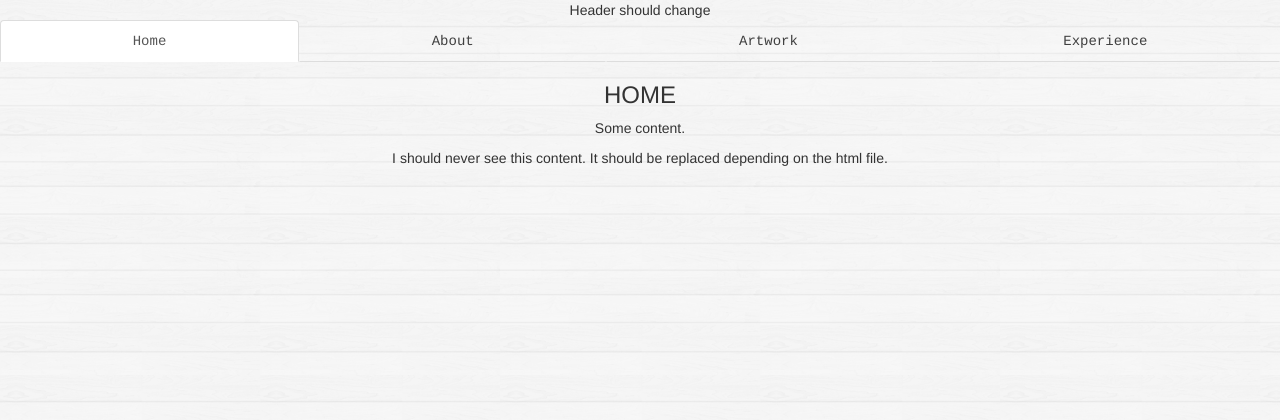
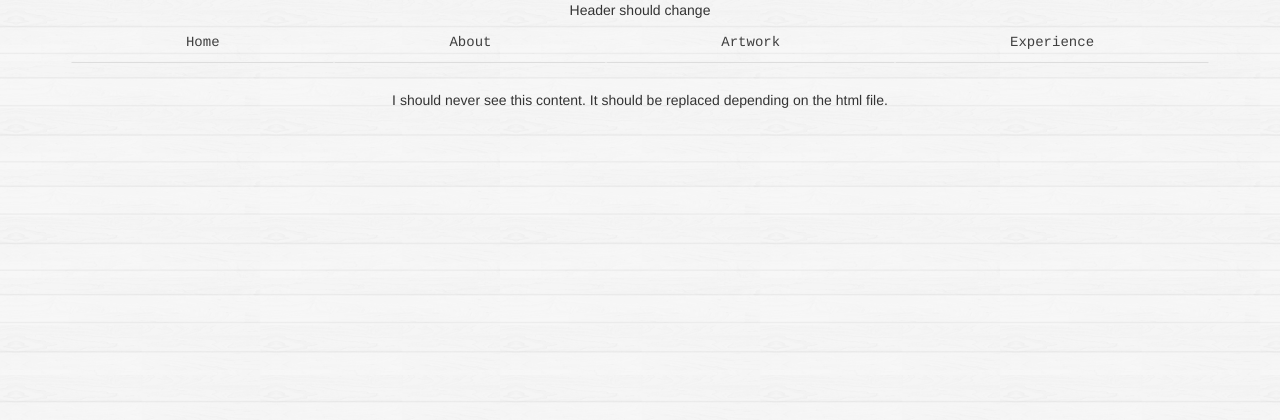
Before and after one commit to dikou/DO_Portfolio, a Python web app: template templates/base.html in a window 1280 px wide. Shown: the top 420 px of the page. Run offline with Jinja, Linux system fonts and the light colour scheme; the template is opened without the code that fills it, so the values that code supplies are empty; some libraries are stand-ins or nearby versions.

Commit message:
Remove toggle from nav

```diff
--- a/static/style.css
+++ b/static/style.css
@@ -20,18 +20,19 @@ a {
 	color:#3F3F3F;
 }
 
+.nav {
+	color: #7F7F7F;
+}
 
-
-
+#current {
+	color: #000000;
+}
 
 .carousel{
 	margin: auto;
 	width: 50%;
 	height: 100%;
 }
-
-
-
 
 
 footer {
@@ -55,3 +56,6 @@ footer p {
     height: 3%;
     position: inline;
 }
+
+@media screen and (min-width: 800px) {
+	}
--- a/templates/base.html
+++ b/templates/base.html
@@ -27,29 +27,15 @@
 		Header should change
 		{% endblock %}
 
-<nav>
+<nav class="navbar container" role="navigation">
 <ul class="nav nav-tabs nav-justified">
-  <li class="active"><a data-toggle="tab" href="index">Home</a></li>
-  <li><a data-toggle="tab" href="about">About</a></li>
-  <li><a data-toggle="tab" href="artwork">Artwork</a></li>
-  <li><a data-toggle="tab" href="experience">Experience</a></li>
+  <li><a href="index" id="currentpage">Home</a></li>
+  <li><a href="about">About</a></li>
+  <li><a href="artwork">Artwork</a></li>
+  <li><a href="experience">Experience</a></li>
 </ul>
 </nav>
 
-<div class="tab-content">
-  <div id="home" class="tab-pane fade in active">
-    <h3>HOME</h3>
-    <p>Some content.</p>
-  </div>
-  <div id="about" class="tab-pane fade">
-    <h3>Menu 1</h3>
-    <p>Some content in menu 1.</p>
-  </div>
-  <div id="artwork" class="tab-pane fade">
-    <h3>Menu 2</h3>
-    <p>Some content in menu 2.</p>
-  </div>
-</div>
 
 	</header>
 
```
Also changed, not shown: main.py (+16 -1 lines), 2 other files.
